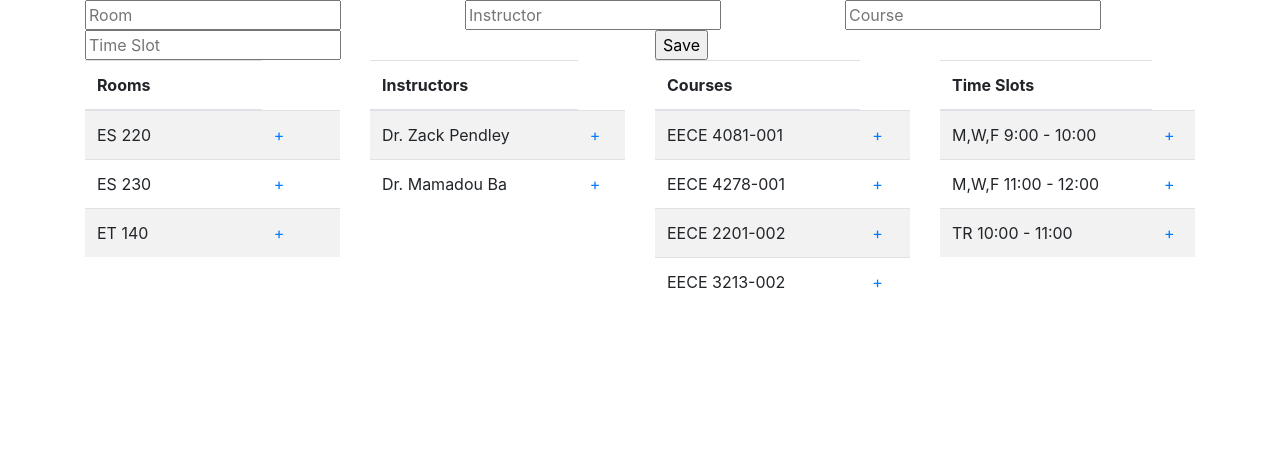
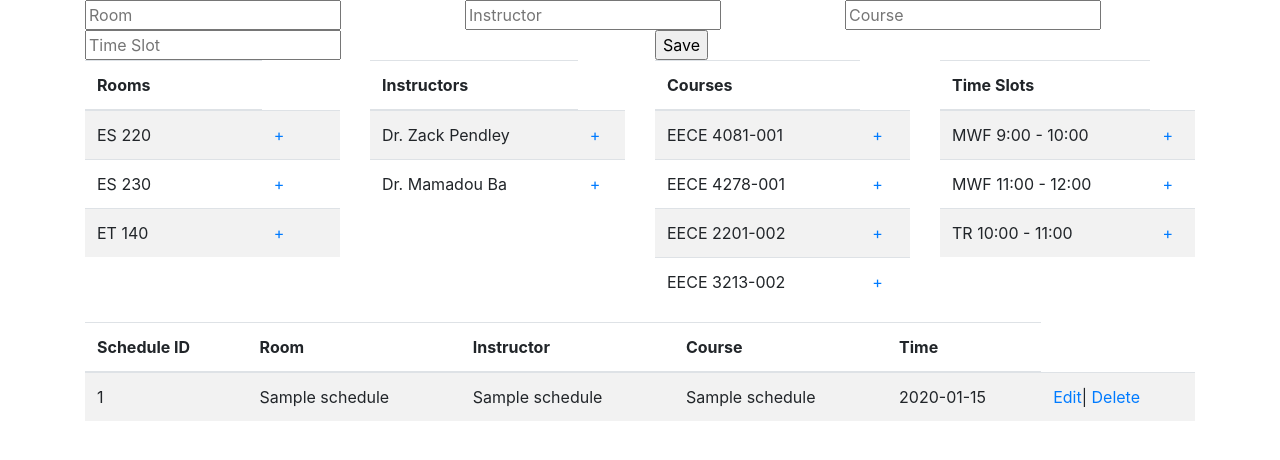
Before and after one commit to ahmed217/EECE4081_ControlPanel, a Flask app: page / in a window 1280 px wide. Shown: the top 460 px of the page. Run offline with Flask 2, Linux system fonts and the light colour scheme; tables that the repository leaves empty hold one stand-in row (values such as "Sample post"); some libraries are stand-ins or nearby versions.

Commit message:
Save schedule is working...

```diff
--- a/app.py
+++ b/app.py
@@ -14,6 +14,7 @@ database = "sqlite:///controlpanel.db"
 
 app = Flask(__name__)
 app.config["SQLALCHEMY_DATABASE_URI"] = database
+app.config["SQLALCHEMY_TRACK_MODIFICATIONS"] = False
 
 db = SQLAlchemy(app)
 
@@ -32,57 +33,72 @@ def index():
     instructor = Instructor()
     timeslot = TimeSlot()
 
+    schedules = Schedule.query.all()
+
     return render_template("index.html", rooms = room.getRooms(), courses = course.getCourses(),
-                           instructors = instructor.getInstructors(), timeslots = timeslot.getTimeSlots(),title='Control Panel')
+                           instructors = instructor.getInstructors(), timeslots = timeslot.getTimeSlots(),
+                           schedules = schedules, title='Control Panel')
 
-@app.route('/add/<item>/<id>')
-def additem(item, id):
+# @app.route('/add/<item>/<id>')
+# def additem(item, id):
+#
+#     room_text = [-1,'']
+#     instruct_text = [-1,'']
+#     course_text = [-1,'']
+#     timeslot_text = [-1,'']
+#
+#     room = Room()
+#     course = Course()
+#     instructor = Instructor()
+#     timeslot = TimeSlot()
+#
+#     int_id = int(id)
+#
+#     if re.match(r'rooms',item):
+#         room_text = room.getRoomById(int_id)
+#
+#     if re.match(r'instructors',item):
+#         instruct_text = instructor.getInstructorById(int_id)
+#
+#     if re.match(r'courses',item):
+#         course_text = course.getCourseById(int_id)
+#
+#     if re.match(r'timeslots',item):
+#         timeslot_text = timeslot.getTimeSlotById(int_id)
+#
+#
+#     return render_template("index.html", room_text=room_text[1], instruct_text=instruct_text[1],
+#                            course_text=course_text[1],timeslot_text=timeslot_text[1],
+#                            rooms = room.getRooms(), courses = course.getCourses(),
+#                            instructors = instructor.getInstructors(), timeslots = timeslot.getTimeSlots(),title='Control Panel')
+#
 
-    room_text = [-1,'']
-    instruct_text = [-1,'']
-    course_text = [-1,'']
-    timeslot_text = [-1,'']
+@app.route('/create', methods=['GET','POST'])
+def create():
+    if request.form:
+        room_id = request.form.get("room_id")
+        room_name = request.form.get("room_name")
 
-    room = Room()
-    course = Course()
-    instructor = Instructor()
-    timeslot = TimeSlot()
+        instruct_id = request.form.get("instruct_id")
+        instruct_name = request.form.get("instruct_name")
 
-    int_id = int(id)
+        course_id = request.form.get("course_id")
+        course_name = request.form.get("course_name")
 
-    if re.match(r'rooms',item):
-        room_text = room.getRoomById(int_id)
+        timeslot_id = request.form.get("timeslot_id")
+        timeslot_name = request.form.get("timeslot_name")
+        #return request.form
 
-    if re.match(r'instructors',item):
-        instruct_text = instructor.getInstructorById(int_id)
+        schedule = Schedule(room_id = room_id, room_name = room_name, instruct_id = instruct_id, instruct_name = instruct_name,
+                             course_id=course_id, course_name=course_name, timeslot_id = timeslot_id, timeslot_name = timeslot_name)
 
-    if re.match(r'courses',item):
-        course_text = course.getCourseById(int_id)
+        db.session.add(schedule)
+        db.session.commit()
+        return redirect("/")
 
-    if re.match(r'timeslots',item):
-        timeslot_text = timeslot.getTimeSlotById(int_id)
-
-
-    return render_template("index.html", room_text=room_text[1], instruct_text=instruct_text[1],
-                           course_text=course_text[1],timeslot_text=timeslot_text[1],
-                           rooms = room.getRooms(), courses = course.getCourses(),
-                           instructors = instructor.getInstructors(), timeslots = timeslot.getTimeSlots(),title='Control Panel')
-
-
-# @app.route('/create', methods=['GET','POST'])
-# def create():
-#     if request.form:
-#         brand = request.form.get("brand")
-#         price = request.form.get("price")
-#         brokenlaptop = BrokenLaptop(brand=brand,price=price)
-#         db.session.add(brokenlaptop)
-#         db.session.commit()
-#         return redirect("/")
-#
-#     #brokenlaptops = BrokenLaptop.query.all()
-#     #return render_template("create.html",brokenlaptops=brokenlaptops)
-#     return render_template("create.html")
-
+@app.route('/init_db')
+def init_db():
+    db.create_all()
 
 # @app.route('/delete/<laptop_id>') # add id
 # def delete(laptop_id):
@@ -111,12 +127,16 @@ def additem(item, id):
 #     brokenlaptop = BrokenLaptop.query.filter_by(id=laptop_id).first()
 #     return render_template('update.html', brokenlaptop = brokenlaptop)
 #
-# class Schedule(db.Model):
-#     id = db.Column(db.Integer, primary_key = True)
-#     room_id = db.Column(db.Integer, nullable = True)
-#     instruct_id = db.Column(db.Integer, nullable = True)
-#     course_id = db.Column(db.Integer, nullable = True)
-#     timeslot_id = db.Column(db.Integer, nullable = True)
+class Schedule(db.Model):
+    id = db.Column(db.Integer, primary_key = True)
+    room_id = db.Column(db.Integer, nullable = True)
+    room_name = db.Column(db.String(100), nullable = True)
+    instruct_id = db.Column(db.Integer, nullable = True)
+    instruct_name = db.Column(db.String(100), nullable = True)
+    course_id = db.Column(db.Integer, nullable = True)
+    course_name = db.Column(db.String(100), nullable = True)
+    timeslot_id = db.Column(db.Integer, nullable = True)
+    timeslot_name = db.Column(db.String(100), nullable = True)
 
 
 
@@ -143,7 +163,7 @@ class Instructor():
 
 class TimeSlot():
     def __init__(self):
-        self.timeslots = [[0,"M,W,F 9:00 - 10:00"],[1,"M,W,F 11:00 - 12:00"],[2,"TR 10:00 - 11:00"]]
+        self.timeslots = [[0,"MWF 9:00 - 10:00"],[1,"MWF 11:00 - 12:00"],[2,"TR 10:00 - 11:00"]]
 
     def getTimeSlotById(self, index):
         return self.timeslots[index]
--- a/templates/index.html
+++ b/templates/index.html
@@ -13,13 +13,29 @@
   <body>
 
  <div class="container">
+
+ <form method="post" action="/create">
+
 	<div class="row align-items-center">
-		<div class="col"><input type="text" id="room_input" placeholder="Room" value="{{room_text}}"></div>
-		<div class="col"><input type="text" id="instruct_input" placeholder="Instructor" value="{{instruct_text}}"></div>
-		<div class="col"><input type="text" id="course_input"  placeholder="Course" value="{{course_text}}"></div>
-		<div class="col"><input type="text" id="timeslot_input"  placeholder="Time Slot" value="{{timeslot_text}}"></div>
-		<div class="col"><input type="button" value="Save"></div>
+		<div class="col">
+			<input type="hidden" id="room_id" name="room_id" value="">
+			<input type="text" id="room_name" name="room_name" placeholder="Room" value="" readonly>
+		</div>
+		<div class="col">
+			<input type="hidden" id="instruct_id" name="instruct_id" value="">
+			<input type="text" id="instruct_name" name="instruct_name" placeholder="Instructor" value="" readonly>
+		</div>
+		<div class="col">
+			<input type="hidden" id="course_id" name="course_id" value="">
+			<input type="text" id="course_name" name="course_name"  placeholder="Course" value="" readonly>
+		</div>
+		<div class="col">
+			<input type="hidden" id="timeslot_id" name="timeslot_id" value="">
+			<input type="text" id="timeslot_name" name="timeslot_name"  placeholder="Time Slot" value="" readonly>
+		</div>
+		<div class="col"><input type="submit" value="Save"></div>
 	</div>
+</form>
 
 <div class="row">
 <div class="col-sm-3">
@@ -71,9 +87,10 @@
   <tbody>
   {% for course in courses %}
 	<tr>
+		<input type="hidden" id="course_{{course[0]}}_input" value="{{ course[1] }}">
 		<td>{{ course[1] }}</td>
 		<td>
-			<a href='/add/courses/{{course[0]}}'>+</a>
+			<a href="#" id="course_{{course[0]}}">+</a>
 		</td>
 	</tr>
   {% endfor %}
@@ -90,9 +107,10 @@
   <tbody>
   {% for timeslot in timeslots %}
 	<tr>
+		<input type="hidden" id="timeslot_{{timeslot[0]}}_input" value="{{ timeslot[1] }}">
 		<td>{{ timeslot[1] }}</td>
 		<td>
-			<a href='/add/timeslots/{{timeslot[0]}}'>+</a>
+			<a href="#" id="timeslot_{{timeslot[0]}}">+</a>
 		</td>
 	</tr>
   {% endfor %}
@@ -100,6 +118,37 @@
 	</table>
 </div>
 </div>
+
+  <table class="table table-striped">
+  	<thead>
+    	<tr>
+      		<th scope="col">Schedule ID </th>
+      		<th scope="col">Room </th>
+      		<th scope="col">Instructor </th>
+      		<th scope="col">Course</th>
+      		<th scope="col">Time </th>
+    	</tr>
+  </thead>
+  <tbody>
+  {% for schedule in schedules %}
+	<tr>
+		<td>{{ schedule.id }}</td>
+		<td>{{ schedule.room_name }}</td>
+		<td>{{ schedule.instruct_name }}</td>
+		<td>{{ schedule.course_name }}</td>
+		<td>{{ schedule.timeslot_name }}</td>
+
+		<td>
+			<a href="#">Edit</a>|
+			<a href="#">Delete</a>
+		</td>
+	</tr>
+  {% endfor %}
+  </tbody>
+	</table>
+
+
+
 </div>
 
 
@@ -116,26 +165,35 @@
 
 	  $('[id^=room_]').click(function(){
 		  var id = $(this).attr('id');
+		  var idnum = id.split("_")[1];
 		  var inputid = id+"_input";
-		  $('#room_input').val( $("#" + inputid).val() );
+		  $('#room_id').val(idnum);
+		  $('#room_name').val( $("#" + inputid).val() );
+
 	    });
 	  $('[id^=instruct_]').click(function(){
 		  var id = $(this).attr('id');
+		  var idnum = id.split("_")[1];
 		  var inputid = id+"_input";
-		  $('#instruct_input').val( $("#" + inputid).val() );
+		  $('#instruct_id').val(idnum);
+		  $('#instruct_name').val( $("#" + inputid).val() );
 	    });
-	  /*
-	  $('[id^=room_]').click(function(){
+
+	  $('[id^=course_]').click(function(){
 		  var id = $(this).attr('id');
+		  var idnum = id.split("_")[1];
 		  var inputid = id+"_input";
-		  $('#room_input').val( $("#" + inputid).val() );
+		  $('#course_id').val(idnum);
+		  $('#course_name').val( $("#" + inputid).val() );
 	    });
-	  $('[id^=room_]').click(function(){
+	  $('[id^=timeslot_]').click(function(){
 		  var id = $(this).attr('id');
+		  var idnum = id.split("_")[1];
 		  var inputid = id+"_input";
-		  $('#room_input').val( $("#" + inputid).val() );
+		  $('#timeslot_id').val(idnum);
+		  $('#timeslot_name').val( $("#" + inputid).val() );
 	    });
-	  */
+
   });
   </script>
 
```
